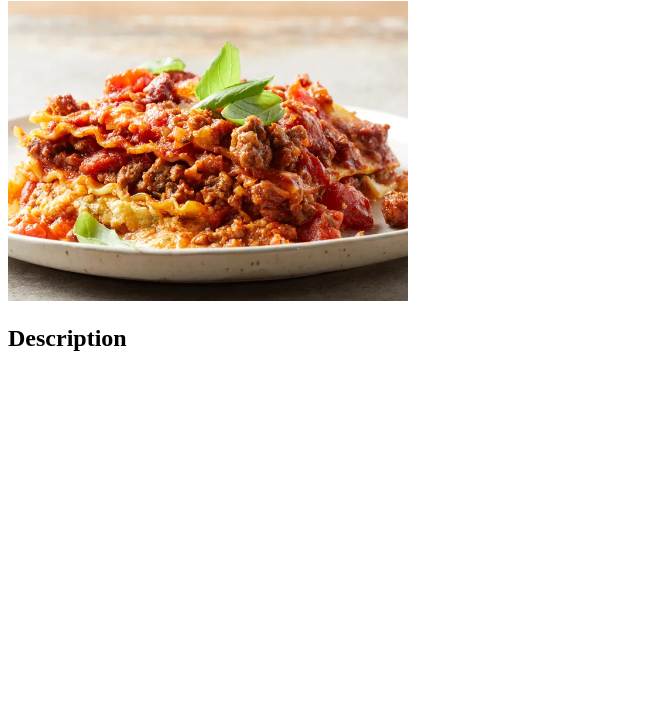
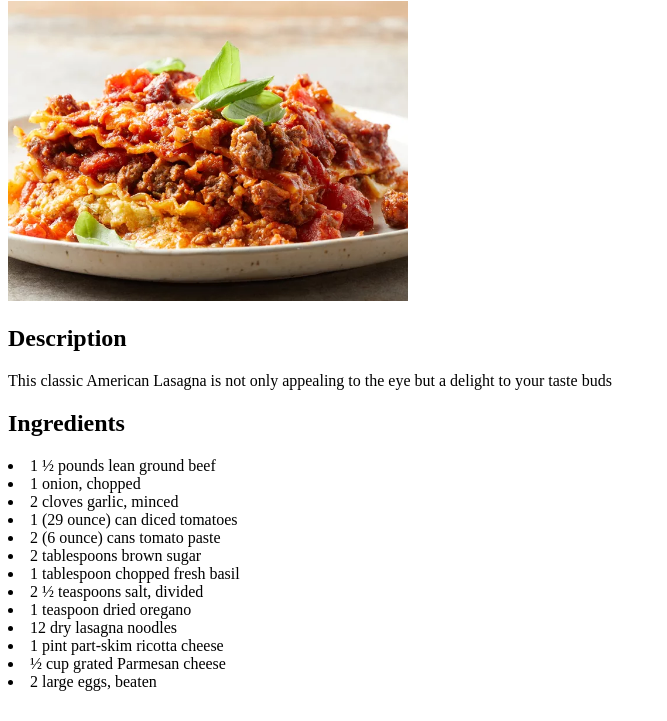
Before and after one commit to corypark1/odin-recipes, a plain HTML site: page recipes/lasagna.html in a window 1280 px wide. Shown: the part 79-800 px from the top of the page, without its empty margins (0-667 px from the left). Drawn offline with Linux system fonts and the light colour scheme.

Commit message:
Ingredients

```diff
--- a/recipes/lasagna.html
+++ b/recipes/lasagna.html
@@ -9,5 +9,21 @@
     <h1>American Lasagna</h1>
    <img src="../recipe images/American Lasagna.jpg" alt="close up lasagna" height="300" width="400">
    <h2>Description</h2>
+   <p>This classic American Lasagna is not only appealing to the eye but a delight to your taste buds</p>
+   <h2>Ingredients</h2>
+   <li>1 ½ pounds lean ground beef</li>
+   <li>1 onion, chopped</li>
+   <li>2 cloves garlic, minced</li>
+   <li>1 (29 ounce) can diced tomatoes</li>
+   <li>2 (6 ounce) cans tomato paste</li>
+   <li>2 tablespoons brown sugar</li>
+   <li>1 tablespoon chopped fresh basil</li>
+   <li>2 ½ teaspoons salt, divided</li>
+   <li>1 teaspoon dried oregano</li>
+   <li>12 dry lasagna noodles</li>
+   <li>1 pint part-skim ricotta cheese</li>
+   <li>½ cup grated Parmesan cheese</li>
+   <li>2 large eggs, beaten</li>
+
 </body>
 </html>
```
